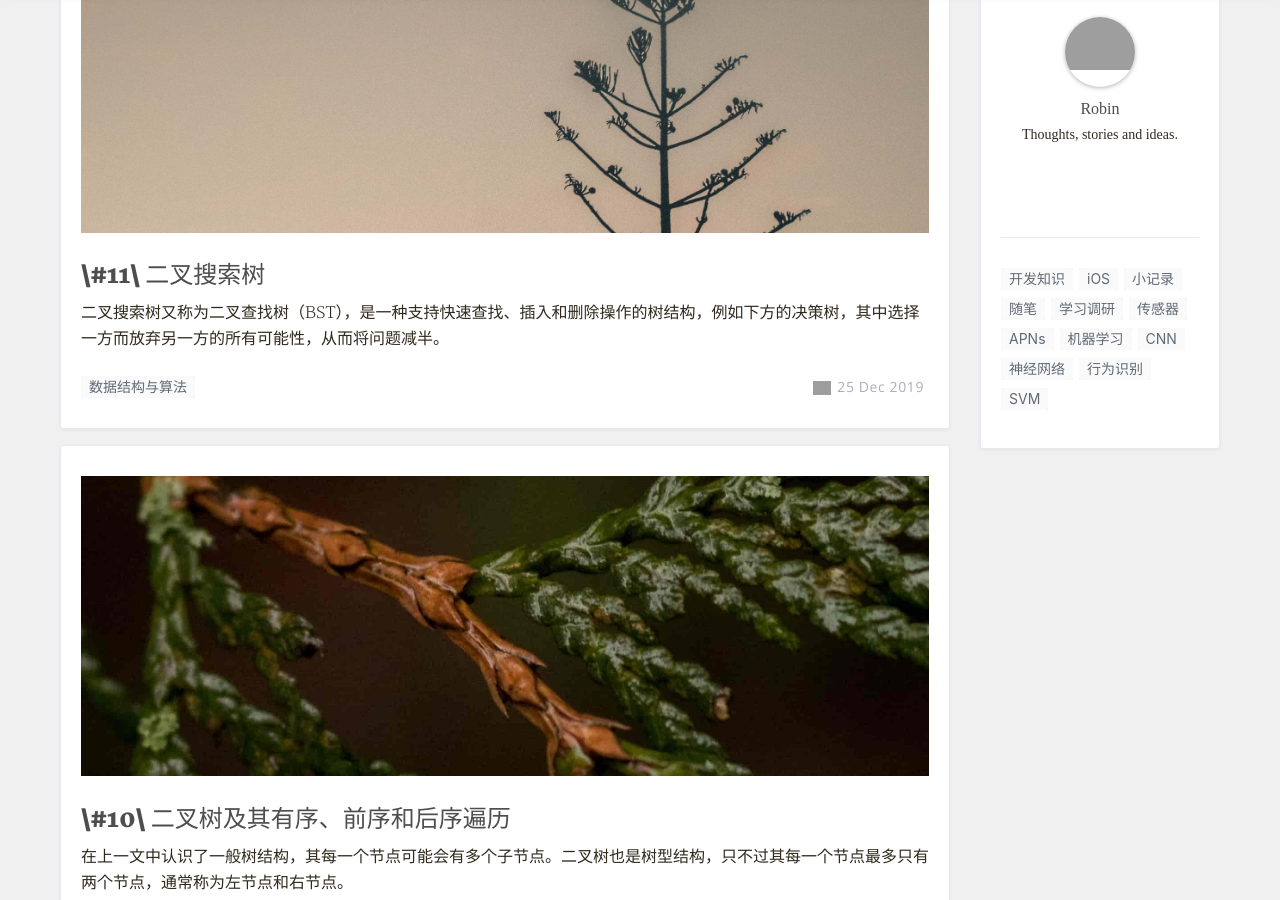
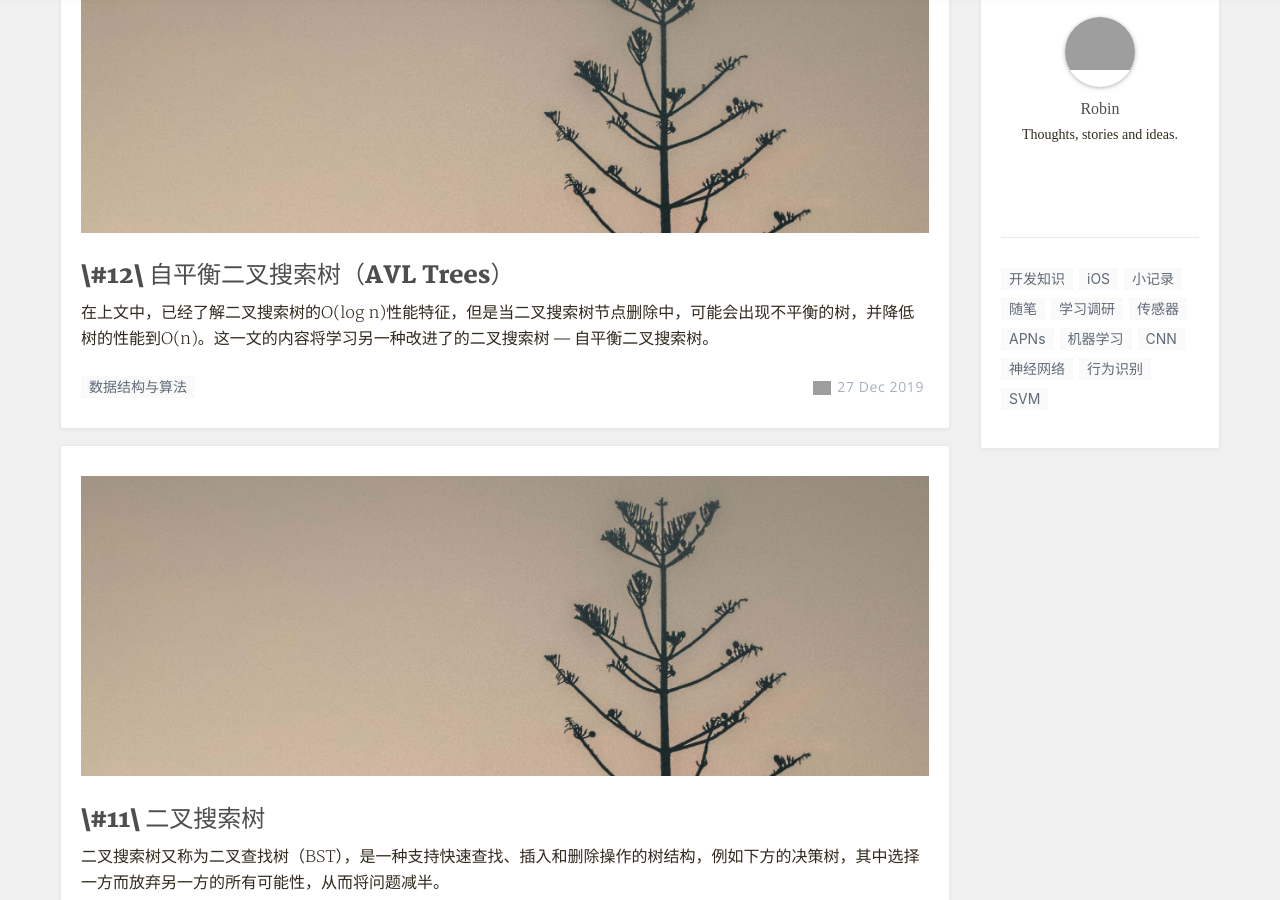
Before and after one commit to RobinChao/robinchao.github.io, a Jekyll site: the page built from index.html, in a window 1280 px wide and 900 px high, scrolled down 598 px. Built offline with Jekyll 4.4.1, drawn with Linux system fonts in a browser that asks for light colours; nearby versions of some CDN libraries; some web fonts are replaced; the list of posts is cut into pages by our own code; comment, search, counter and statistics services are not loaded; a style sheet for code colours, icons or effects is not loaded; some of the changed lines change nothing that is shown; some of the changed text lies outside the part shown; grey boxes are pictures that could not be loaded.

Commit message:
add avl tree post

````diff
--- a/_includes/head.html
+++ b/_includes/head.html
@@ -32,7 +32,6 @@
     <link href='https://fonts.googleapis.com/css?family=Open+Sans' rel='stylesheet' type='text/css'>
 
     <link href="/demo/css/bootstrap-responsive.css" rel="stylesheet">
-
     <!-- Google AdSense -->
     <!-- <script data-ad-client="ca-pub-6076347298102292" async src="https://pagead2.googlesyndication.com/pagead/js/adsbygoogle.js"></script> -->
 </head>
--- /dev/null
+++ b/_posts/2019-12-27-Data-Structures-&-Algorithms-in-Swift-12.md
@@ -0,0 +1,355 @@
+---
+layout: post
+author: Robin
+title: \#12\ 自平衡二叉搜索树（AVL Trees）
+tags: 数据结构与算法
+categories:
+- Data Structures & Algorithms in Swift
+cover: '/assets/Data-Structures-&-Algorithms-in-Swift/11/cover.jpg'
+---
+
+在上文中，已经了解二叉搜索树的O(log n)性能特征，但是当二叉搜索树节点删除中，可能会出现不平衡的树，并降低树的性能到O(n)。这一文的内容将学习另一种改进了的二叉搜索树 --- 自平衡二叉搜索树。
+
+> 1962年，Georgy Adelson-Velsky和Evgenii Landis提出了第一个自平衡二进制搜索树：AVL树。
+
+## 理解什么是平衡
+
+自平衡二叉搜索树，简称平衡树，是在二叉搜索树的基础上改进的，首先了解一下平衡树的三种平衡状态。
+
+**完全平衡树**
+
+二叉搜索树的理想形式便是完全平衡状态，也就是说二叉搜索树的每个层级从上之下均存在节点。
+
+![](/assets/Data-Structures-&-Algorithms-in-Swift/12/perfect-tree.png)
+
+完全平衡树不仅仅整棵树是对称的，而且最底部的叶子都均存在节点。
+
+**“够好”的平衡树**
+
+尽管完全平衡是理想的平衡树状态，但是在现实中往往难以实现，要达到完全平衡的树结构，需要节点有确切的数量，才有可能达到完全平衡，因此只有一定数量的元素才能平衡。
+
+例如一棵树有1个、3个、4个节点的时候，是可以达到完全平衡的，但是当树有2个、4个、5个或6个节点的时候，却不能达到完全平衡，因为树的最后一层无法完全被填满。
+
+![](/assets/Data-Structures-&-Algorithms-in-Swift/12/balance-tree.png)
+
+平衡树的定义是树的每一个层级必须被填满（底部层级除外）。在大多数情况下，二叉树是可以做到的最好的结构。
+
+**不平衡树**
+
+最后一种状态是不平衡的状态，二叉搜索树的不平衡状态会带来各种等级的性能损失。
+
+![](/assets/Data-Structures-&-Algorithms-in-Swift/12/unbanlance-tree.png)
+
+保持树的平衡会带来查找、插入和移除元素操作O(log n)的时间复杂度。当树的结构不平衡是，AVL树会自动调整树的结构，使得树结构保持平衡，从而带来良好地时间复杂度等。
+
+## 实现
+
+AVL树和二叉搜索树有很多地方都是相同的实现，但是为了便于区分，我们将新建文件重新编写关于AVL树的实现。
+
+### 平衡度衡量
+
+要确保二叉树的平衡，就需要一种能够衡量二叉树是否平衡的方法。在AVL树中，每个节点都有一个 **height** 属性，该属性描述了当前节点到叶子节点的**最长距离**。
+
+![](/assets/Data-Structures-&-Algorithms-in-Swift/12/node-marks-height.png)
+
+我们新建AVLNode类，添加存储节点高度的变量：
+
+```swift
+public var height = 0
+```
+
+在使用中，将使用节点的相对高度来确定节点是否平衡。
+
+AVL树中左节点和有节点的高度差最多相差1，这个差值称之为**平衡因子**。为了计算的方便，对节点增加如下变量：
+
+```swift
+public var balanceFactor: Int {
+    return leftHeight - rightHeight
+}
+
+public var leftHeight: Int {
+    return leftChild?.height ?? -1
+}
+
+public var rightHeight: Int {
+    return rightChild?.height ?? -1
+}
+```
+
+`balanceFactor`平衡因子计算的是左树和右树的高度差，如果子节点为nil，则节点的高度为-1。例如：
+
+![](/assets/Data-Structures-&-Algorithms-in-Swift/12/avl-tree-demo.png)
+
+该树是一个平衡的二叉树，但是如果增加一个节点40的话，就会改变为不平衡的树：
+
+![](/assets/Data-Structures-&-Algorithms-in-Swift/12/unbalance-tree.png)
+
+从图中的平衡因子即可判断出该树处于一个不平衡的状态。为了使得不平衡树改变形态，而成为平衡树，需要进一步的操作。
+
+
+### 旋转
+
+应用于二叉搜索树，使得其平衡的操作称之为**旋转**。共有四种选装的操作，分别是**左旋转**、**左-右旋转**、**右旋转**、**右-左旋转**。
+
+**左旋转**
+
+例如上述不平衡的二叉树中，插入节点40导致树处于不平衡的状态，而是用左旋转可以解决此不平衡问题。左旋转的工作原理如下图：
+
+![](/assets/Data-Structures-&-Algorithms-in-Swift/12/left-rotation.png)
+
+树在旋转前后会由两点不同之处：
+
+* 树节点的有序遍历保持不变；
+* 旋转后，树的深度减少一级。
+
+```swift
+private func leftRotate(_ node: AVLNode<Element>) -> AVLNode<Element> {
+    let pivot = node.rightChild!
+    node.rightChild = pivot.leftChild
+    pivot.leftChild = node
+
+    node.height = max(node.leftHeight, node.rightHeight) + 1
+    pivot.height = max(pivot.leftHeight, pivot.rightHeight) + 1
+
+    return pivot
+}
+```
+
+![](/assets/Data-Structures-&-Algorithms-in-Swift/12/left-rotation-done.png)
+
+**右旋转**
+
+右旋转和左旋转类似，如果是由于左节点导致了树不平衡，则使用右旋转的方式，其原理如下：
+
+![](/assets/Data-Structures-&-Algorithms-in-Swift/12/right-rotation.png)
+
+```swift
+private func rightRotate(_ node: AVLNode<Element>) -> AVLNode<Element> {
+    let pivot = node.leftChild!
+    node.leftChild = pivot.rightChild
+    pivot.rightChild = node
+
+    node.height = max(node.leftHeight, node.rightHeight) + 1
+    pivot.height = max(pivot.leftHeight, pivot.rightHeight) + 1
+
+    return pivot
+}
+```
+
+**右-左旋转**
+
+左旋转和右旋转的操作都有一个特点是：均平衡了树的左节点或右节点。假设有如下的不平衡树：
+
+![](/assets/Data-Structures-&-Algorithms-in-Swift/12/left-right-nodes-tree.png)
+
+单纯使用左旋转不能得到平衡树，针对此种情况可以先进行右旋转，使得节点均有右节点，然后再使用左旋转，以达到平衡树状态。
+
+![](/assets/Data-Structures-&-Algorithms-in-Swift/12/right-left-rotation.png)
+
+```swift
+private func rightLeftRotate(_ node: AVLNode<Element>) -> AVLNode<Element> {
+    guard let rightChild = node.rightChild else {
+        return node
+    }
+
+    node.rightChild = rightRotate(rightChild)
+    return leftRotate(node)
+}
+```
+
+**左-右旋转**
+
+左-右旋转和右-左旋转针对的情形类似，当单纯使用左旋转无法达到平衡的时候，根据节点的情况，再次进行右旋转，以达到平衡状态。
+
+![](/assets/Data-Structures-&-Algorithms-in-Swift/12/left-right-rotation.png)
+
+```swift
+private func leftRightRotate(_ node: AVLNode<Element>) -> AVLNode<Element> {
+    guard let leftChild = node.leftChild else {
+        return node
+    }
+
+    node.leftChild = leftRotate(leftChild)
+    return rightRotate(node)
+}
+```
+
+### 平衡
+
+进行了树的节点旋转后，虽然形态上会达到平衡，但是某些节点可能破坏了二叉搜索树的特性，因此还需要根据不同的情形，对数的节点进行交换，这里交换的根据是根据节点的平衡因子进行不同的操作。算法结构如下：
+
+```swift
+private func balanced(_ node: AVLNode<Element>) -> AVLNode<Element> {
+  switch node.balanceFactor {
+  case 2:
+    // ...
+  case -2:
+    // ...
+  default:
+    return node
+  }
+}
+```
+
+该算法会根据三种情况进行节点的转换：
+
+1. 平衡因子*balanceFactor*为2的时候，表示节点的左子节点多于右子节点，意味着节需要使用右旋或者左-右旋转；
+2. 平衡因子*balanceFactor*为-2的时候，表示节点的右子节点多于左子节点，意味着需要使用左旋或者右-左旋转；
+3. 除了这两种情况之外，表示当前节点处于平衡状态，不需要进行任何的转换。
+
+平衡因子*balanceFactor*符号能够确定需要使用单旋还是双旋。
+
+![](/assets/Data-Structures-&-Algorithms-in-Swift/12/balanceFactor-single-or-double-rotation.png)
+
+完整的算法如下：
+
+```swift
+private func balanced(_ node: AVLNode<Element>) -> AVLNode<Element> {
+    switch node.balanceFactor {
+    case 2:
+        if let leftChild = node.leftChild, leftChild.balanceFactor == -1 {
+            return leftRightRotate(node)
+        } else {
+            return rightRotate(node)
+        }
+    case -2:
+        if let rightChild = node.rightChild, rightChild.balanceFactor == 1 {
+            return rightLeftRotate(node)
+        } else {
+            return leftRotate(node)
+        }
+    default:
+        return node
+    }
+}
+```
+
+### 节点的插入
+
+至此，节点调整，使得树平衡的工作已经完成了，而该平衡操作大部分情况下是在向树插入新的节点的时候进行的，因此完成插入算法如下：
+
+```swift
+public mutating func insert(_ value: Element) {
+    root = insert(from: root, value: value)
+}
+
+private func insert(from node: AVLNode<Element>?, value: Element) -> AVLNode<Element> {
+    guard let node = node else {
+        return AVLNode(value: value)
+    }
+    if value < node.value {
+        node.leftChild = insert(from: node.leftChild, value: value)
+    } else {
+        node.rightChild = insert(from: node.rightChild, value: value)
+    }
+
+    let balancedNode = balanced(node)
+    balancedNode.height = max(balancedNode.leftHeight, balancedNode.rightHeight) + 1
+    return balancedNode
+}
+```
+
+节点的插入算法也适用于新建一颗AVL树，例如：
+
+```swift
+example(of: "repeated insertions in sequence") {
+    var tree = AVLTree<Int>()
+    for i in 0 ..< 15 {
+        tree.insert(i)
+    }
+    print(tree)
+}
+
+/*
+---Example of repeated insertions in sequence---
+  ┌──14
+ ┌──13
+ │ └──12
+┌──11
+│ │ ┌──10
+│ └──9
+│  └──8
+7
+│  ┌──6
+│ ┌──5
+│ │ └──4
+└──3
+ │ ┌──2
+ └──1
+  └──0
+*/
+```
+
+### 节点的移除
+
+移除树中的节点，也会导致树不平衡，因此在移除算法中也需要对树的平衡性进行调整。
+
+```swift
+public mutating func remove(_ value: Element) {
+    root = remove(from: root, value: value)
+}
+
+private func remove(from node: AVLNode<Element>?, value: Element) -> AVLNode<Element>? {
+    guard let node = node else {
+        return nil
+    }
+
+    if value == node.value {
+        if node.leftChild == nil && node.rightChild == nil {
+            return nil
+        }
+        if node.leftChild == nil {
+            return node.rightChild
+        }
+        if node.rightChild == nil {
+            return node.leftChild
+        }
+        node.value = node.rightChild!.min.value
+        node.rightChild = remove(from: node.rightChild, value: node.value)
+    } else if value < node.value {
+        node.leftChild = remove(from: node.leftChild, value: value)
+    } else {
+        node.rightChild = remove(from: node.rightChild, value: value)
+    }
+
+    let balancedNode = balanced(node)
+    balancedNode.height = max(balancedNode.leftHeight, balancedNode.rightHeight) + 1
+    return balancedNode
+}
+```
+
+测试如下：
+
+```swift
+example(of: "removing a vaue") {
+    var tree = AVLTree<Int>()
+    tree.insert(15)
+    tree.insert(10)
+    tree.insert(16)
+    tree.insert(18)
+    print(tree)
+
+    tree.remove(10)
+    print(tree)
+}
+
+/*
+---Example of removing a vaue---
+ ┌──18
+┌──16
+│ └──nil
+15
+└──10
+
+┌──18
+16
+└──15
+*/
+```
+
+移除了元素10之后，树进行了平衡调整（左旋），依然保持树的平衡性。由于节点的插入和移除操作同于二叉搜索树，因此其时间复杂度依然是O(log n)。
+
+## 关键点总结
+
+* 自平衡树在节点的插入和移除过程中，增加平衡性调节操作，保持其执行效率不会降低；
+* AVL树在树不平衡的情况下，通过重新调整树的部分节点，而使得树保持平衡。
````
Also changed, not shown: assets/Data-Structures-&-Algorithms-in-Swift/12/avl-tree-demo.png (added), assets/Data-Structures-&-Algorithms-in-Swift/12/balance-tree.png (added), assets/Data-Structures-&-Algorithms-in-Swift/12/balanceFactor-single-or-double-rotation.png (added), assets/Data-Structures-&-Algorithms-in-Swift/12/left-right-nodes-tree.png (added), assets/Data-Structures-&-Algorithms-in-Swift/12/left-right-rotation.png (added), assets/Data-Structures-&-Algorithms-in-Swift/12/left-rotation-done.png (added), assets/Data-Structures-&-Algorithms-in-Swift/12/left-rotation.png (added), assets/Data-Structures-&-Algorithms-in-Swift/12/node-marks-height.png (added), assets/Data-Structures-&-Algorithms-in-Swift/12/right-left-rotation.png (added), assets/Data-Structures-&-Algorithms-in-Swift/12/right-rotation.png (added), assets/Data-Structures-&-Algorithms-in-Swift/12/unbalance-tree.png (added), assets/Data-Structures-&-Algorithms-in-Swift/12/unbanlance-tree.png (added).
